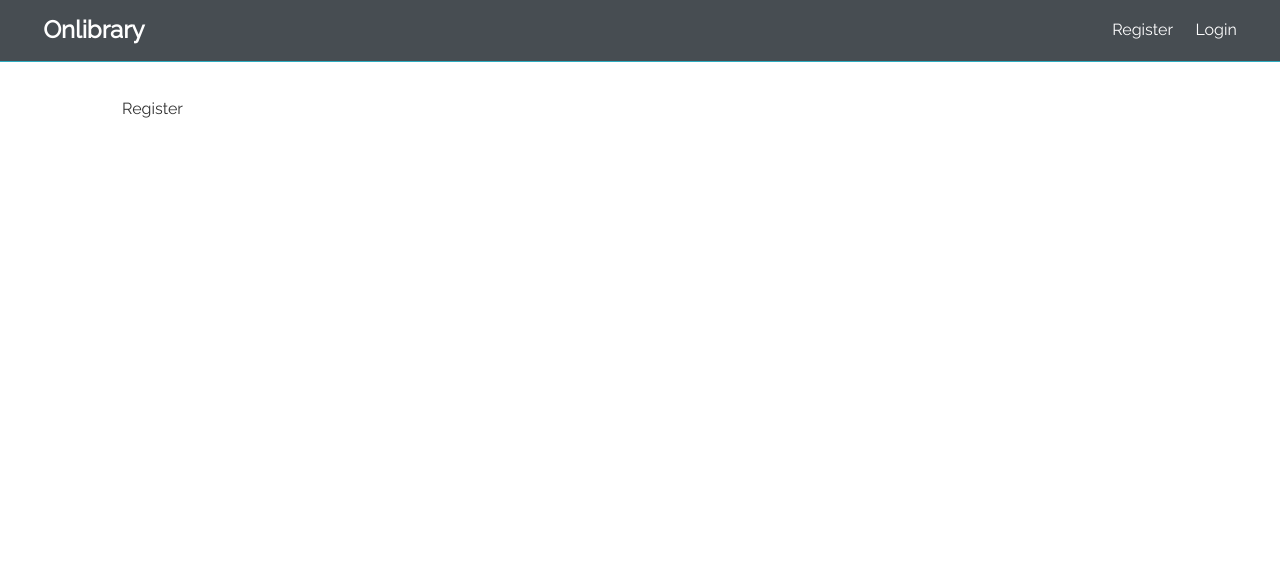
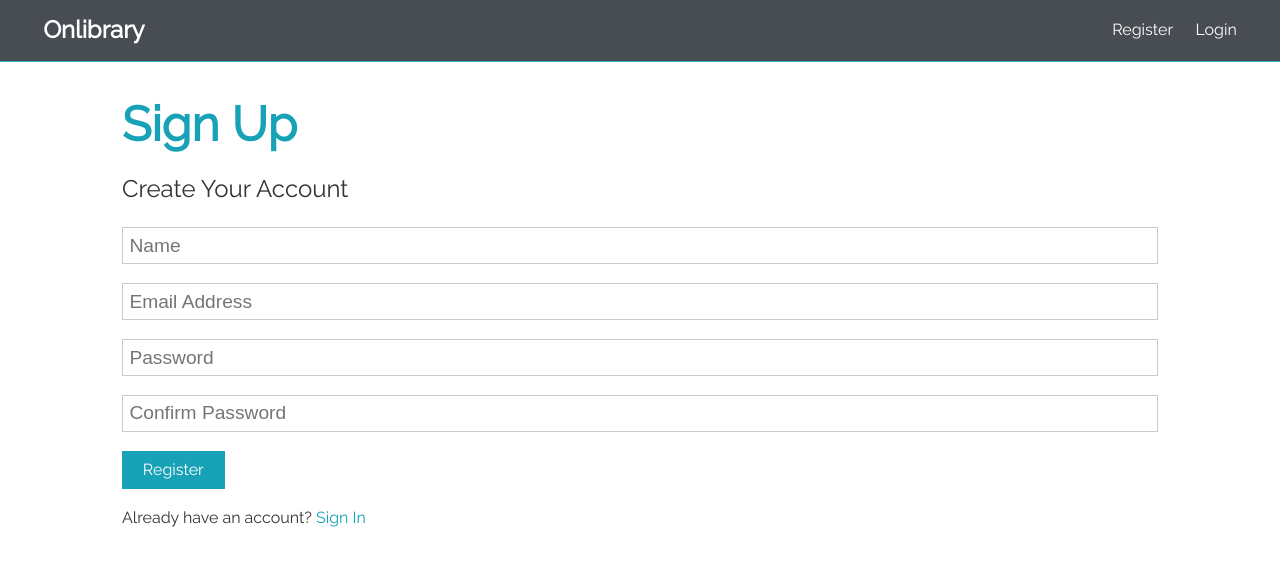
Before and after one commit to imir33/Onlibrary, a React (Create React App) app in the folder client/: page /register in a window 1280 px wide. Shown: the top 566 px of the page. Built offline with nearby package versions, Linux system fonts and the light colour scheme; the HTML template or start-up script is replaced by a standard one.

Commit message:
Created basic frontend functionaliy for login and register

```diff
--- a/client/src/components/auth/Login.js
+++ b/client/src/components/auth/Login.js
@@ -1,7 +1,57 @@
-import React from 'react';
+import React, { Fragment, useState } from 'react';
+import { Link } from 'react-router-dom';
 
 const Login = () => {
-  return <div>Login</div>;
+  const [formData, setFormData] = useState({
+    email: '',
+    password: '',
+  });
+
+  const { email, password } = formData;
+
+  const onChange = (e) =>
+    setFormData({ ...formData, [e.target.name]: e.target.value });
+
+  const onSubmit = async (e) => {
+    e.preventDefault();
+    console.log({ email, password });
+  };
+
+  return (
+    <Fragment>
+      <h1 className='large text-primary'>Sign In</h1>
+      <p className='lead'>
+        <i className='fas fa-user'></i>Sign Into Your Account
+      </p>
+      <form className='form' onSubmit={(e) => onSubmit(e)}>
+        <div className='form-group'>
+          <input
+            type='email'
+            placeholder='Email Address'
+            name='email'
+            value={email}
+            onChange={(e) => onChange(e)}
+            req
+          />
+        </div>
+        <div className='form-group'>
+          <input
+            type='password'
+            placeholder='Password'
+            minLength='6'
+            name='password'
+            value={password}
+            onChange={(e) => onChange(e)}
+            required
+          />
+        </div>
+        <input type='submit' value='Login' className='btn btn-primary' />
+      </form>
+      <p className='my-1'>
+        Don't have an account? <Link to='/register'>Sign Up</Link>
+      </p>
+    </Fragment>
+  );
 };
 
 export default Login;
--- a/client/src/components/auth/Register.js
+++ b/client/src/components/auth/Register.js
@@ -1,7 +1,80 @@
-import React from 'react';
+import React, { Fragment, useState } from 'react';
+import { Link } from 'react-router-dom';
 
 const Register = () => {
-  return <div>Register</div>;
+  const [formData, setFormData] = useState({
+    name: '',
+    email: '',
+    password: '',
+    password2: '',
+  });
+
+  const { name, email, password, password2 } = formData;
+
+  const onChange = (e) =>
+    setFormData({ ...formData, [e.target.name]: e.target.value });
+
+  const onSubmit = async (e) => {
+    e.preventDefault();
+    if (password !== password2) {
+      console.log('Passwords do not match');
+    } else {
+      console.log({ name, email, password });
+    }
+  };
+
+  return (
+    <Fragment>
+      <h1 className='large text-primary'>Sign Up</h1>
+      <p className='lead'>
+        <i className='fas fa-user'></i>Create Your Account
+      </p>
+      <form className='form' onSubmit={(e) => onSubmit(e)}>
+        <div className='form-group'>
+          <input
+            type='text'
+            placeholder='Name'
+            name='name'
+            value={name}
+            onChange={(e) => onChange(e)}
+          />
+        </div>
+        <div className='form-group'>
+          <input
+            type='email'
+            placeholder='Email Address'
+            name='email'
+            value={email}
+            onChange={(e) => onChange(e)}
+          />
+        </div>
+        <div className='form-group'>
+          <input
+            type='password'
+            placeholder='Password'
+            minLength='6'
+            name='password'
+            value={password}
+            onChange={(e) => onChange(e)}
+          />
+        </div>
+        <div className='form-group'>
+          <input
+            type='password'
+            placeholder='Confirm Password'
+            minLength='6'
+            name='password2'
+            value={password2}
+            onChange={(e) => onChange(e)}
+          />
+        </div>
+        <input type='submit' value='Register' className='btn btn-primary' />
+      </form>
+      <p className='my-1'>
+        Already have an account? <Link to='/login'>Sign In</Link>
+      </p>
+    </Fragment>
+  );
 };
 
 export default Register;
```
